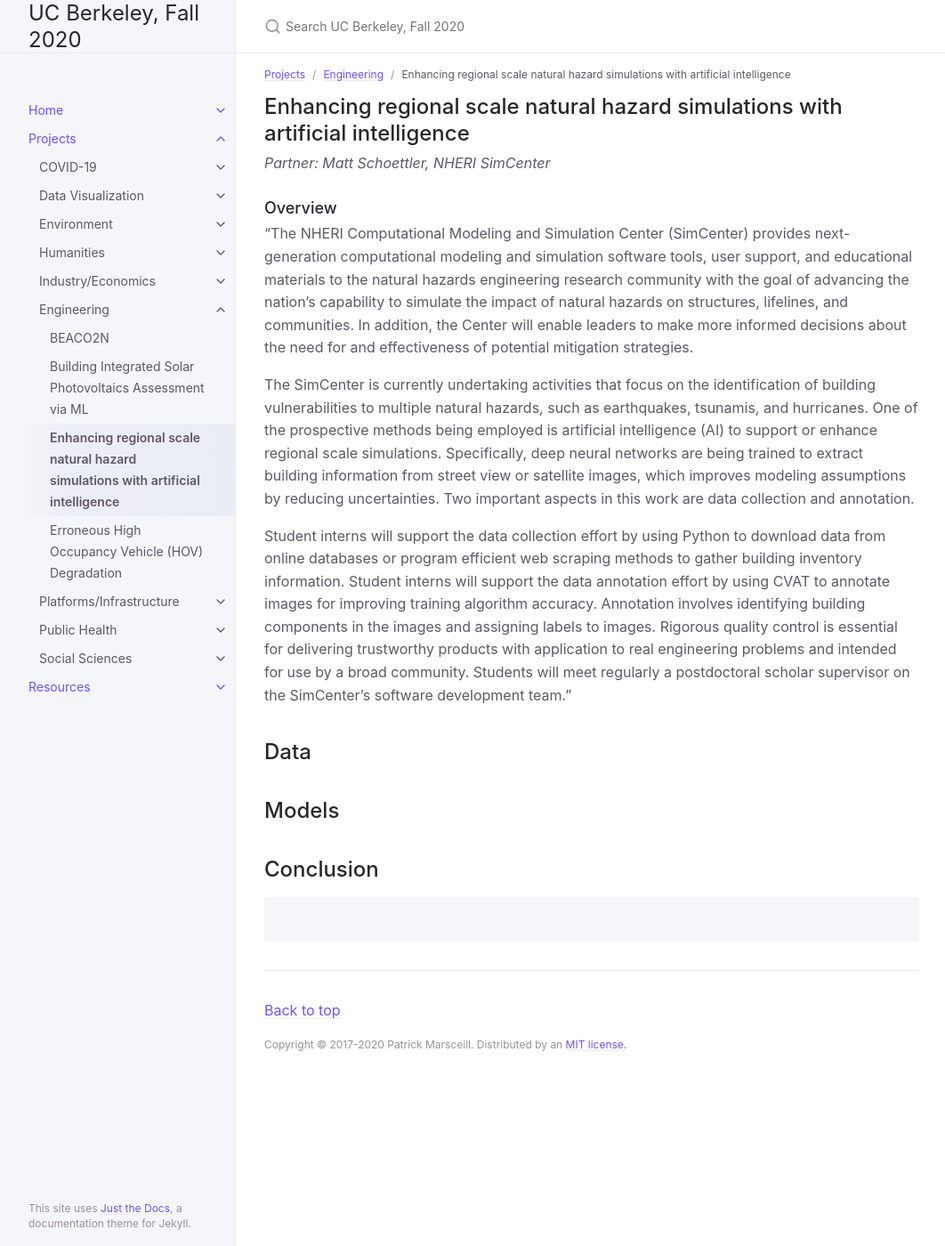
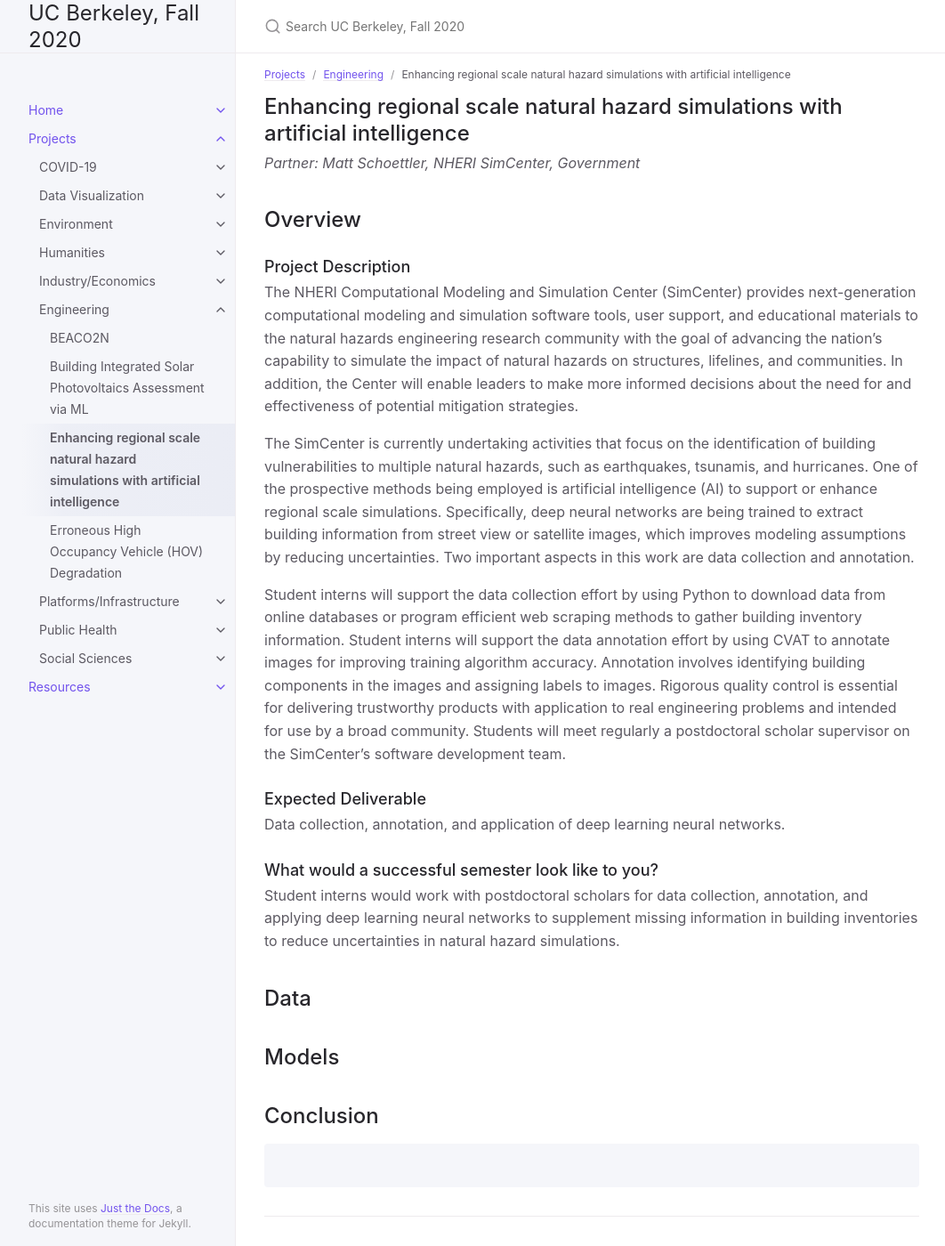
Before and after one commit to DS-Discovery/ds-discovery.github.io, a Jekyll site: the page built from Projects/Engineering/Enhancing regional scale natural hazard simulations with artificial intelligence.md, in a window 1280 px wide and 1400 px high. Shown: the whole window at 89% size, without its empty margins (107-1169 px from the left). Built offline with Jekyll 4.4.1, drawn with Linux system fonts in a browser that asks for light colours.

Commit message:
Update Enhancing regional scale natural hazard simulations with artificial intelligence.md

```diff
--- a/Projects/Engineering/Enhancing regional scale natural hazard simulations with artificial intelligence.md
+++ b/Projects/Engineering/Enhancing regional scale natural hazard simulations with artificial intelligence.md
@@ -3,19 +3,23 @@ layout: default
 title: Enhancing regional scale natural hazard simulations with artificial intelligence
 parent: Engineering
 grand_parent: Projects
-nav_order: 1
+nav_order: 2
 ---
 
 ## Enhancing regional scale natural hazard simulations with artificial intelligence
-*Partner: Matt Schoettler, NHERI SimCenter*
+*Partner: Matt Schoettler, NHERI SimCenter, Government*
 
-### Overview
-
-"The NHERI Computational Modeling and Simulation Center (SimCenter) provides next-generation computational modeling and simulation software tools, user support, and educational materials to the natural hazards engineering research community with the goal of advancing the nation’s capability to simulate the impact of natural hazards on structures, lifelines, and communities. In addition, the Center will enable leaders to make more informed decisions about the need for and effectiveness of potential mitigation strategies.
+## Overview
+### Project Description
+The NHERI Computational Modeling and Simulation Center (SimCenter) provides next-generation computational modeling and simulation software tools, user support, and educational materials to the natural hazards engineering research community with the goal of advancing the nation’s capability to simulate the impact of natural hazards on structures, lifelines, and communities. In addition, the Center will enable leaders to make more informed decisions about the need for and effectiveness of potential mitigation strategies.
 
 The SimCenter is currently undertaking activities that focus on the identification of building vulnerabilities to multiple natural hazards, such as earthquakes, tsunamis, and hurricanes. One of the prospective methods being employed is artificial intelligence (AI) to support or enhance regional scale simulations. Specifically, deep neural networks are being trained to extract building information from street view or satellite images, which improves modeling assumptions by reducing uncertainties. Two important aspects in this work are data collection and annotation.
 
-Student interns will support the data collection effort by using Python to download data from online databases or program efficient web scraping methods to gather building inventory information. Student interns will support the data annotation effort by using CVAT to annotate images for improving training algorithm accuracy. Annotation involves identifying building components in the images and assigning labels to images. Rigorous quality control is essential for delivering trustworthy products with application to real engineering problems and intended for use by a broad community. Students will meet regularly a postdoctoral scholar supervisor on the SimCenter’s software development team."
+Student interns will support the data collection effort by using Python to download data from online databases or program efficient web scraping methods to gather building inventory information. Student interns will support the data annotation effort by using CVAT to annotate images for improving training algorithm accuracy. Annotation involves identifying building components in the images and assigning labels to images. Rigorous quality control is essential for delivering trustworthy products with application to real engineering problems and intended for use by a broad community. Students will meet regularly a postdoctoral scholar supervisor on the SimCenter’s software development team.
+### Expected Deliverable
+Data collection, annotation, and application of deep learning neural networks.
+### What would a successful semester look like to you?
+Student interns would work with postdoctoral scholars for data collection, annotation, and applying deep learning neural networks to supplement missing information in building inventories to reduce uncertainties in natural hazard simulations.
 
 ## Data
 
```
